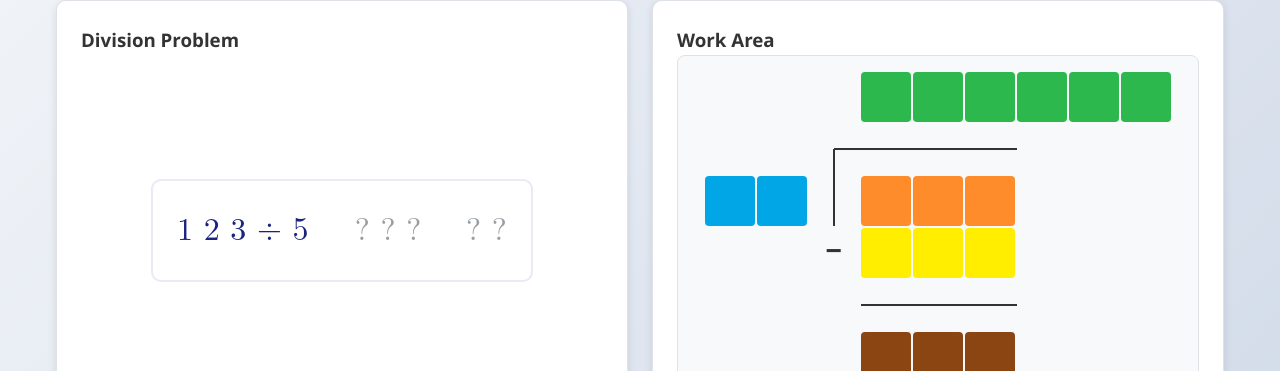
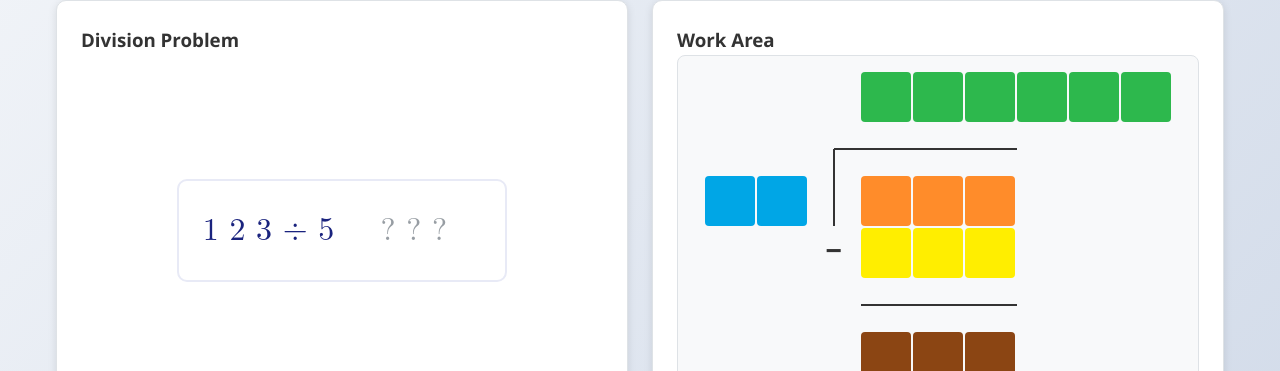
Before and after one commit to ZBZFirst/Math, a Jekyll site: the page built from division.md, in a window 1280 px wide and 900 px high. Shown: the part 324-695 px from the top of the window. Built offline with Jekyll 4.4.1, drawn with Linux system fonts in a browser that asks for light colours.

Commit message:
Update division.html

```diff
--- a/_layouts/division.html
+++ b/_layouts/division.html
@@ -51,8 +51,8 @@
 
                                 <!-- Remainder answer area with placeholders -->
                                 <span class="remainder-symbol hidden"> R </span>
-                                <span class="remainder-digit tens">?</span>
-                                <span class="remainder-digit ones">?</span>
+                                <span class="remainder-digit tens hidden"></span>
+                                <span class="remainder-digit ones hidden"></span>
                             </div>
                         </div>
                         <div class="current-step-container hidden">
```
